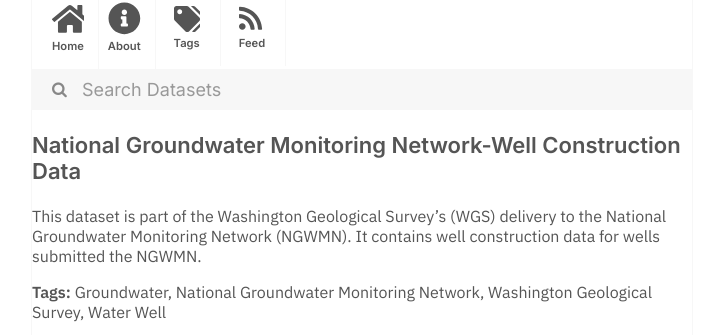
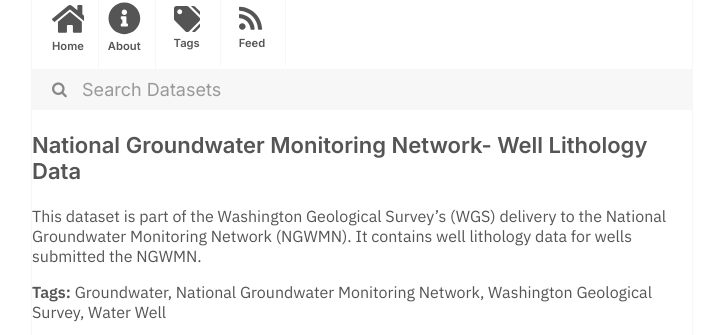
Before and after one commit to dayda-entities/state-of-washington, a Jekyll site: the page built from _posts/2020-11-10-national-groundwater-monitorin.md, in a window 1280 px wide. Shown: the part 216-551 px from the top of the page, without its empty margins (278-990 px from the left). Built offline with Jekyll 4.4.1, drawn with Linux system fonts in a browser that asks for light colours.

Commit message:
Publish Data

```diff
--- a/_posts/2020-11-10-national-groundwater-monitorin.md
+++ b/_posts/2020-11-10-national-groundwater-monitorin.md
@@ -1,7 +1,7 @@
 ---
-title: National Groundwater Monitoring Network-Well Construction Data
-created: '2020-11-10T17:21:18.791095'
-modified: '2020-11-10T17:21:18.791105'
+title: National Groundwater Monitoring Network- Well Lithology Data
+created: '2020-11-10T17:21:35.648094'
+modified: '2020-11-10T17:21:35.648101'
 state: active
 type: dataset
 tags:
@@ -11,9 +11,9 @@ tags:
   - Water Well
 groups:
   - Local Government
-csv_url: 'https://data.wa.gov/api/views/r975-qgsb/rows.csv?accessType=DOWNLOAD'
-json_url: 'https://data.wa.gov/api/views/r975-qgsb/rows.json?accessType=DOWNLOAD'
+csv_url: 'https://data.wa.gov/api/views/vp9t-gixy/rows.csv?accessType=DOWNLOAD'
+json_url: 'https://data.wa.gov/api/views/vp9t-gixy/rows.json?accessType=DOWNLOAD'
 layout: post
 
 ---
-This dataset is part of the Washington Geological Survey's (WGS) delivery to the National Groundwater Monitoring Network (NGWMN). It contains well construction data for wells submitted the NGWMN.
+This dataset is part of the Washington Geological Survey's (WGS) delivery to the National Groundwater Monitoring Network (NGWMN). It contains well lithology data for wells submitted the NGWMN.
```
